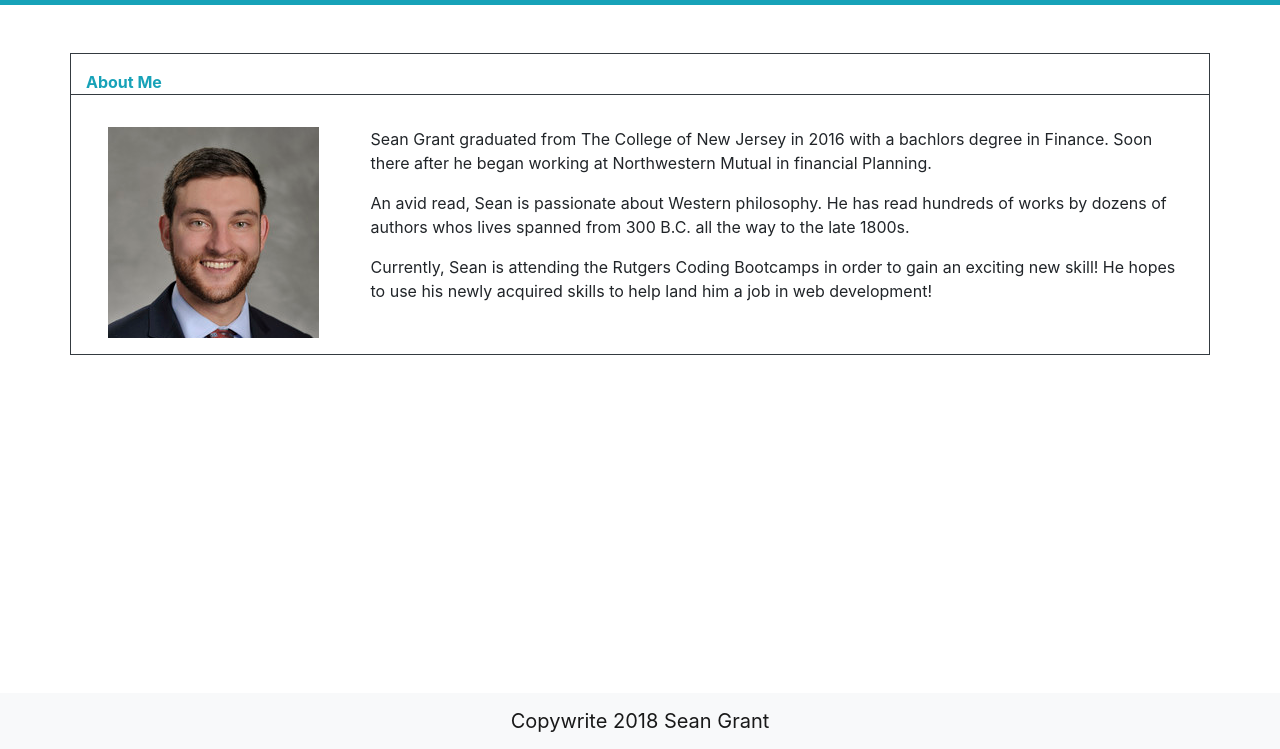
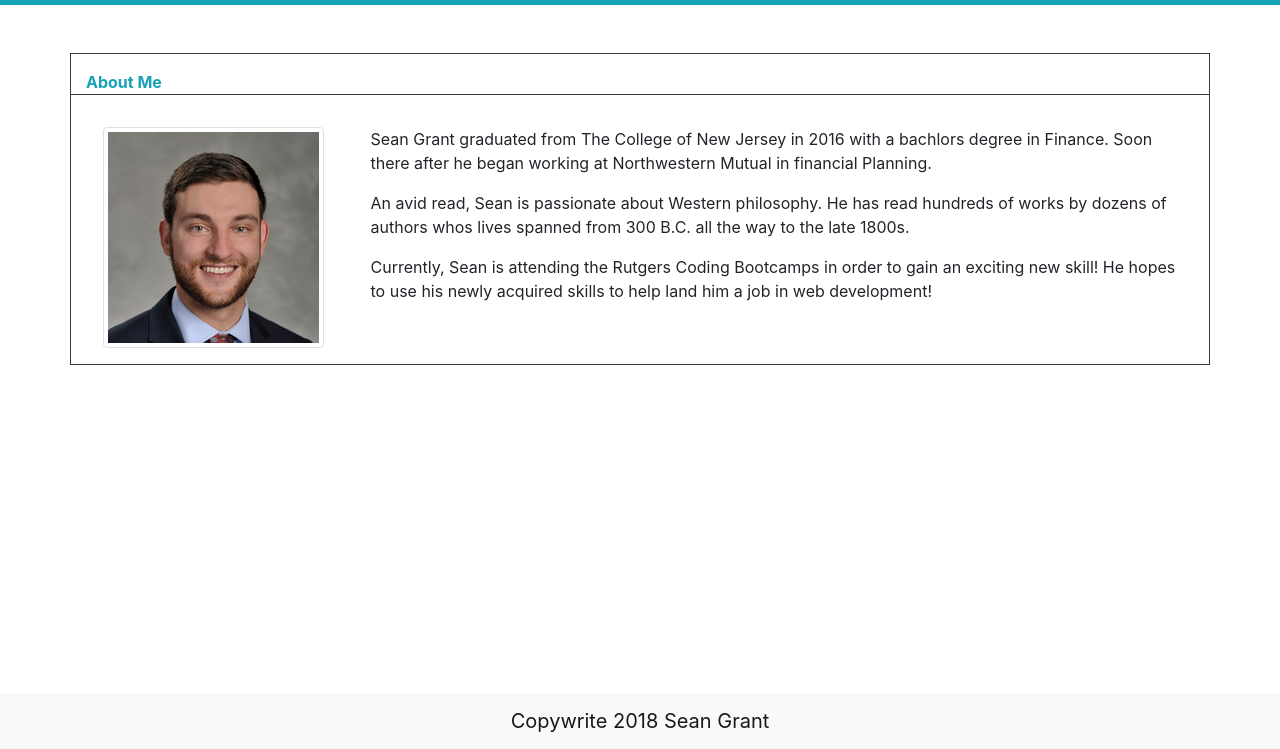
Before and after one commit to seangrant118/Bootstrap-Portfolio, a plain HTML site: page index.html in a window 1280 px wide. Shown: the part 51-800 px from the top of the page. Drawn offline with nearby package versions, Linux system fonts and the light colour scheme.

Commit message:
index finished

```diff
--- a/index.html
+++ b/index.html
@@ -39,7 +39,7 @@
     </div>
     <div class="row my-3">
       <div class="col-3 text-center">
-        <img src="images/Headshot.png">
+        <img class="img-thumbnail" src="images/Headshot.png">
       </div>
       <div class="col-md-9">
         <p>
```
